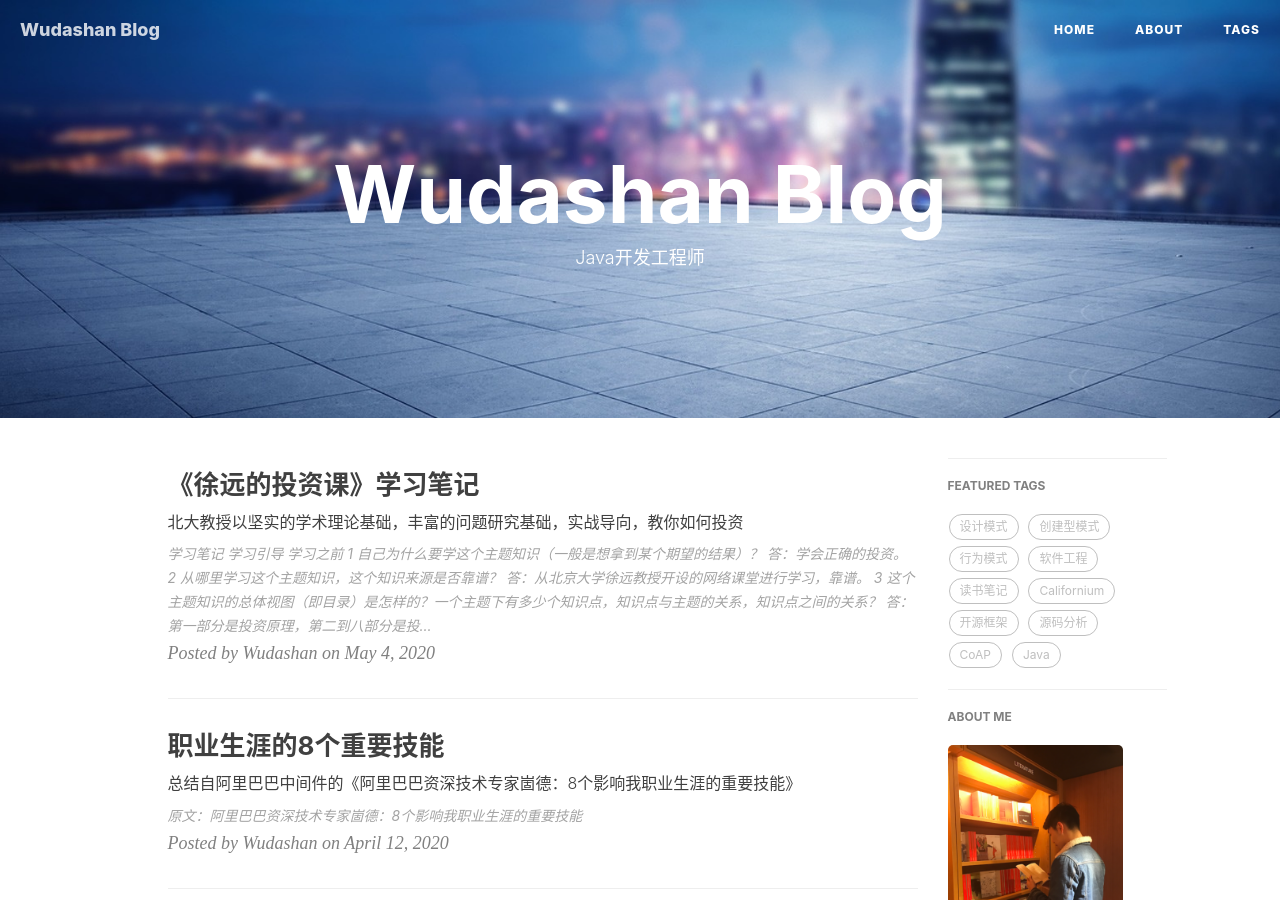
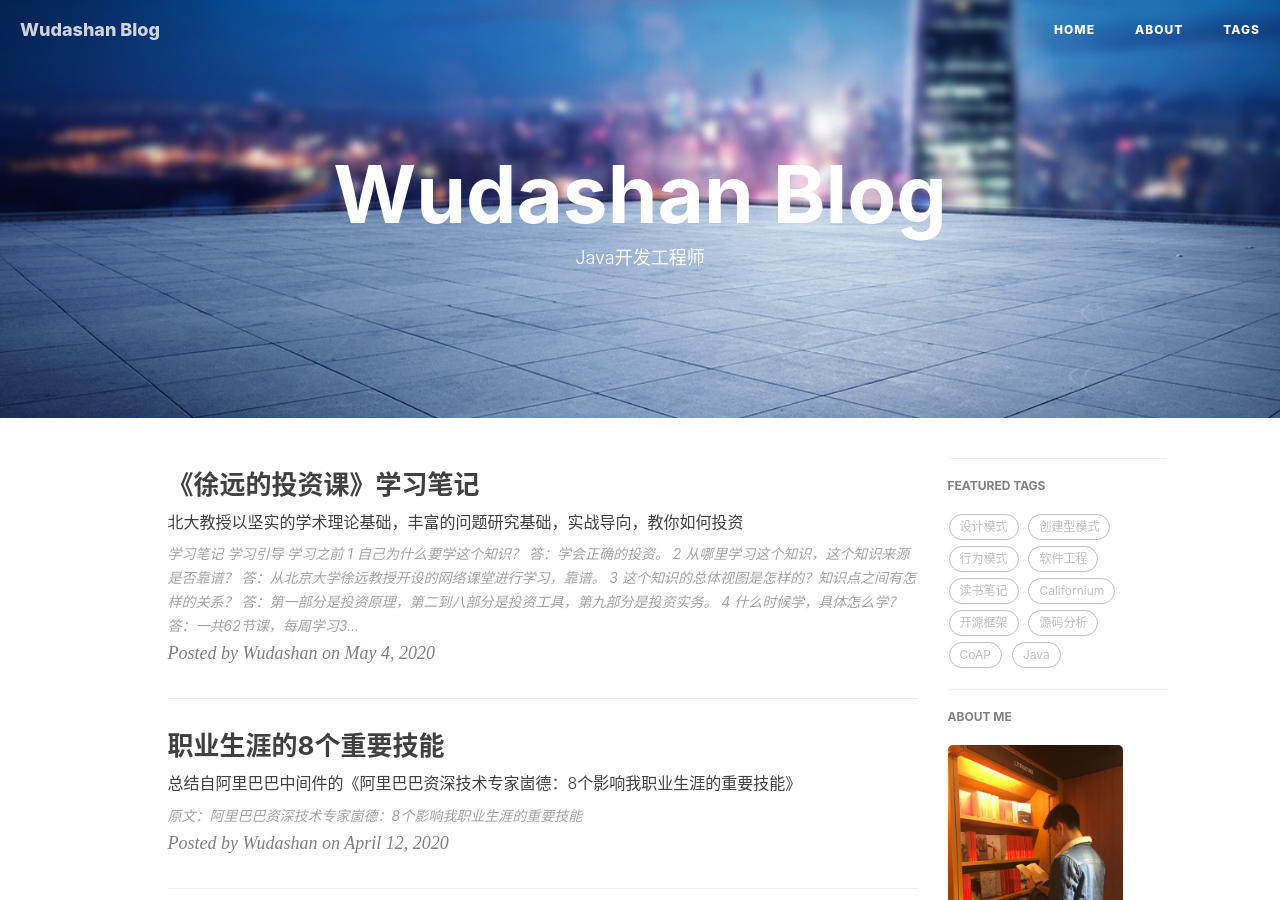
Before and after one commit to wudashan/wudashan.github.io, a Jekyll site: the page built from index.html, in a window 1280 px wide and 900 px high. Built offline with Jekyll 4.4.1, drawn with Linux system fonts in a browser that asks for light colours; nearby versions of some CDN libraries; the list of posts is cut into pages by our own code; comment, search, counter and statistics services are not loaded.

Commit message:
no message

```diff
--- a/_posts/2020-05-04-xuyuan-investment-course.markdown
+++ b/_posts/2020-05-04-xuyuan-investment-course.markdown
@@ -20,19 +20,19 @@ tags:
 
 ## 学习之前
 
-**1 自己为什么要学这个主题知识（一般是想拿到某个期望的结果）？**
+**1 自己为什么要学这个知识？**
 
 答：学会正确的投资。
 
-**2 从哪里学习这个主题知识，这个知识来源是否靠谱？**
+**2 从哪里学习这个知识，这个知识来源是否靠谱？**
 
 答：从北京大学徐远教授开设的网络课堂进行学习，靠谱。
 
-**3 这个主题知识的总体视图（即目录）是怎样的？一个主题下有多少个知识点，知识点与主题的关系，知识点之间的关系？**
+**3 这个知识的总体视图是怎样的？知识点之间有怎样的关系？**
 
 答：第一部分是投资原理，第二到八部分是投资工具，第九部分是投资实务。
 
-**4 学习计划是否制定的合理（计划要细化到每周，这样既能保证学习计划可实施，还可以对进度进行监控及调整）？**
+**4 什么时候学，具体怎么学？**
 
 答：一共62节课，每周学习3节，预计21周完成学习。
 
@@ -42,27 +42,31 @@ tags:
 
 答：基于历史数据和背景进行推理，观点合理。
 
-**2 一段话总结该知识点？是否有与知识点相关的思考题？**
+**2 一段话总结该知识点？**
 
 答：详情见学习笔记。有。
 
-**3 是否有交流知识点的地方（如评论区）？**
+**3 是否有与知识点相关的思考题？**
 
 答：有。
 
+**4 是否有交流知识点的地方？**
+
+答：有，评论区。
+
 ## 学习之后
 
-**1 学完知识要有个人理解产出（可以是阶段性产出，也可以是全局性产出）**
+**1 是否有基于个人理解的总结？**
 
-答：产出本笔记。
+答：有，本笔记就是对学习的一个总结。
 
-**2 最好有项目去实践知识，加深知识理解和巩固记忆。**
+**2 是否有项目实战去检验知识？**
 
-答：学习课程后，用学到的知识进行投资实战。
+答：有，学习课程后会用学到的知识进行投资实战。
 
 **3 最后回顾自己是否拿到了最初期望的结果？**
 
-答：待课程全部学习完后回答。
+答：待课程全部学习完后再回答。
 
 # 笔记xmind
 
```
